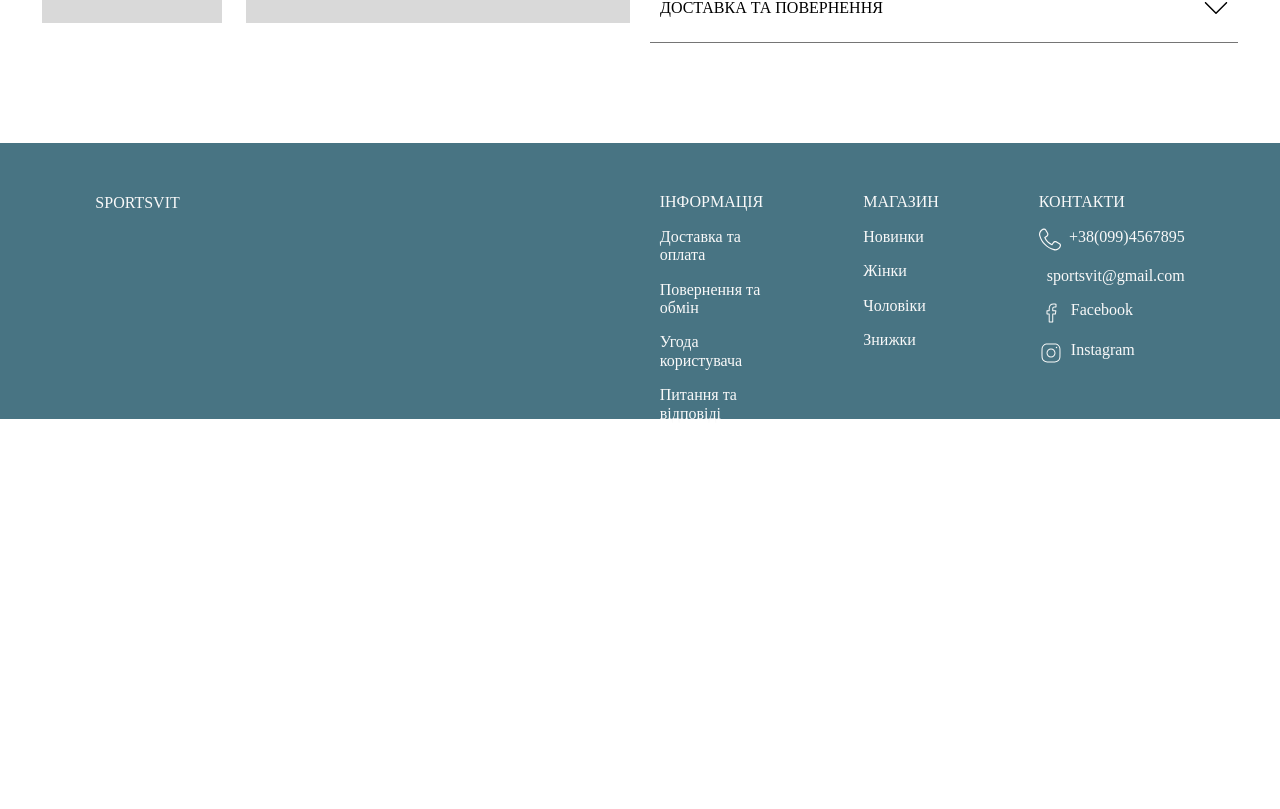
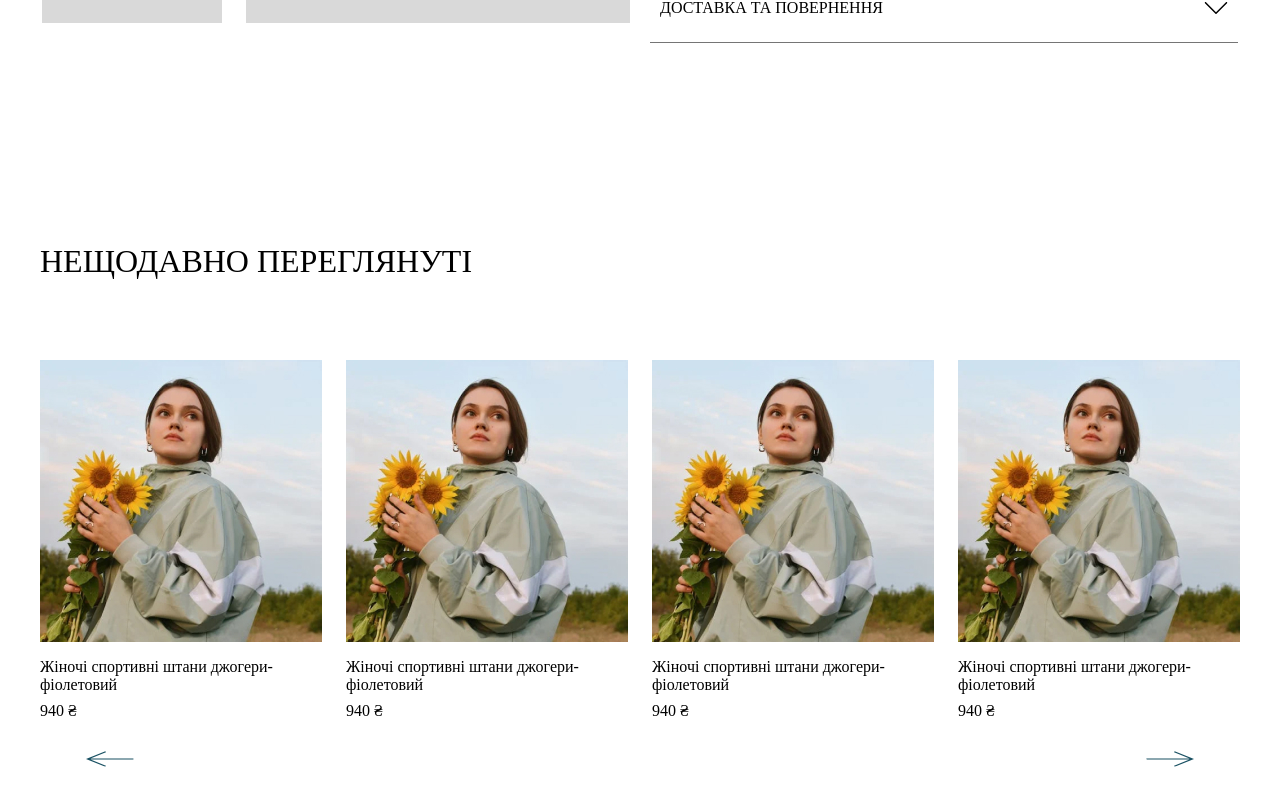
Before and after one commit to dianaforost/best-online-shop, a React (Create React App) app: page /catalog/12/4 in a window 1280 px wide. Shown: the part 571-1380 px from the top of the page. Before the commit the page ends 994 px from the top, so only its background shows below. Built offline with nearby package versions, Linux system fonts and the light colour scheme; a web font is replaced by a local one.

Commit message:
feat: product details

```diff
--- a/src/components/ProductComponent/ProductComponent.jsx
+++ b/src/components/ProductComponent/ProductComponent.jsx
@@ -13,12 +13,15 @@ import { useLocation } from 'react-router-dom';
 export const ProductComponent = ({ item, isCatalogPage, sectionType }) => {
   const location = useLocation();
   return (
+    <>
       <LinkTo
         to={
           sectionType === 'new'
             ? `catalog/novelty/${item.id}`
             : sectionType === 'discount'
             ? `deals/${item.id}`
+            : sectionType === 'recently'
+            ? `/catalog/all/${item.id}`
             : `${location.pathname}/${item.id}`
         }
         $isCatalogPage={isCatalogPage}
@@ -34,5 +37,6 @@ export const ProductComponent = ({ item, isCatalogPage, sectionType }) => {
           </ProductContent>
         </ProductContainer>
       </LinkTo>
+    </>
   );
 };
--- a/src/components/ProductDetails/ProductDetails.jsx
+++ b/src/components/ProductDetails/ProductDetails.jsx
@@ -25,7 +25,7 @@ import { Icon } from 'components/Icon/Icon';
 import { Pagination } from 'swiper/modules';
 import { ProductDescription } from './ProductDescription/ProductDescription';
 
-export const ProductDetails = () => {
+export const ProductDetails = ({ productsId }) => {
   const categories = ['білий', 'рожевий', 'сірий', 'чорний'];
   const sizes = ['XS', 'S', 'M', 'L', 'XL'];
   const [isCategoriesShown, setIsCategoriesShown] = useState(false);
@@ -87,7 +87,7 @@ export const ProductDetails = () => {
             <ProductContent>
               <TitleContainer>
                 <ProductTitle>Спортивний топ</ProductTitle>
-                <ProductId>129894</ProductId>
+                <ProductId>{productsId}</ProductId>
               </TitleContainer>
               <ProductPrice>940 ₴</ProductPrice>
             </ProductContent>
--- a/src/components/ProductsSlider/ProductsSlider.jsx
+++ b/src/components/ProductsSlider/ProductsSlider.jsx
@@ -15,20 +15,57 @@ import {
 } from './ProductsSlider.styled';
 
 export const ProductsSlider = ({ type }) => {
-  const item = {
-    id: 12,
-    title: 'Жіночі спортивні штани джогери-фіолетовий',
-    price: '940 ₴',
-  };
-  const products = [item, item, item, item, item, item, item];
+  const products = [
+    {
+      id: 1,
+      title: 'Жіночі спортивні штани джогери-фіолетовий',
+      price: '940 ₴',
+    },
+    {
+      id: 2,
+      title: 'Жіночі спортивні штани джогери-фіолетовий',
+      price: '940 ₴',
+    },
+    {
+      id: 3,
+      title: 'Жіночі спортивні штани джогери-фіолетовий',
+      price: '940 ₴',
+    },
+    {
+      id: 4,
+      title: 'Жіночі спортивні штани джогери-фіолетовий',
+      price: '940 ₴',
+    },
+    {
+      id: 5,
+      title: 'Жіночі спортивні штани джогери-фіолетовий',
+      price: '940 ₴',
+    },
+    {
+      id: 6,
+      title: 'Жіночі спортивні штани джогери-фіолетовий',
+      price: '940 ₴',
+    },
+    {
+      id: 7,
+      title: 'Жіночі спортивні штани джогери-фіолетовий',
+      price: '940 ₴',
+    },
+  ];
   const navigationClass = `${
-    type === 'new' ? 'new' : 'discount'
+    type === 'new' ? 'new' : type === 'discount' ? 'discount' : 'recently'
   }-swiper-navigation`;
 
   return (
     <Section>
       <Container>
-        <Title>{type === 'new' ? 'Новинки' : 'Знижки'}</Title>
+        <Title>
+          {type === 'new'
+            ? 'Новинки'
+            : type === 'discount'
+            ? 'Знижки'
+            : 'Нещодавно переглянуті'}
+        </Title>
         <Swiper
           slidesPerView={1}
           spaceBetween={24}
@@ -57,7 +94,13 @@ export const ProductsSlider = ({ type }) => {
             <SwiperSlide key={index}>
               <ProductComponent
                 item={item}
-                sectionType={type === 'new' ? 'new' : 'discount'}
+                sectionType={
+                  type === 'new'
+                    ? 'new'
+                    : type === 'discount'
+                    ? 'discount'
+                    : 'recently'
+                }
               />
             </SwiperSlide>
           ))}
--- a/src/pages/MainPage/MainPage.jsx
+++ b/src/pages/MainPage/MainPage.jsx
@@ -8,7 +8,7 @@ export const MainPage = () => {
         <GenderSection />
         <ProductsSlider type={'new'} />
         <GenderSection type={'winter'} />
-        <ProductsSlider type={'discounts'} />
+        <ProductsSlider type={'discount'} />
       </main>
     </>
   );
--- a/src/pages/ProductDetailsPage/ProductDetailsPage.jsx
+++ b/src/pages/ProductDetailsPage/ProductDetailsPage.jsx
@@ -1,9 +1,13 @@
 import { ProductDetails } from 'components/ProductDetails/ProductDetails';
+import { ProductsSlider } from 'components/ProductsSlider/ProductsSlider';
+import { useParams } from 'react-router-dom';
 
 export const ProductDetailsPage = () => {
+  const { productsId } = useParams();
   return (
     <>
-      <ProductDetails />
+      <ProductDetails productsId={productsId} />
+      <ProductsSlider type={'recently'} />
     </>
   );
 };
```
Lines whose indentation alone changed are shown as unchanged.
